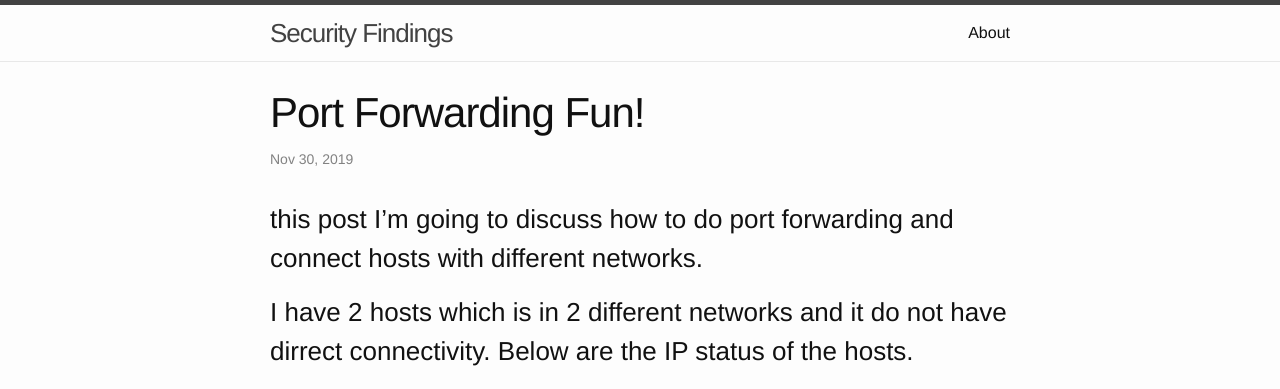
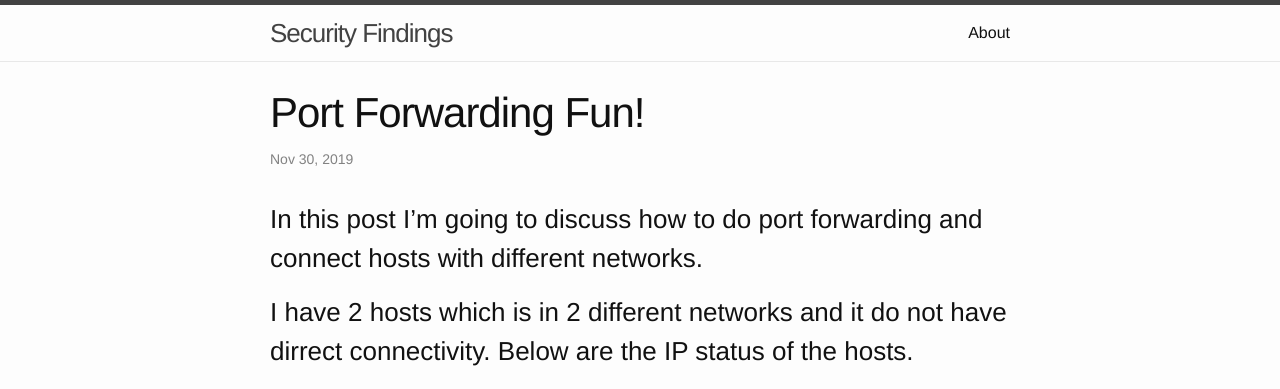
Before and after one commit to janithmalinga/janithmalinga.github.io, a Jekyll site: the page built from _posts/2019-11-30-Port-Forwarding-Fun.md, in a window 1280 px wide. Shown: the top 389 px of the page. Built offline with Jekyll 4.4.1, drawn with Linux system fonts in a browser that asks for light colours.

```diff
--- a/_posts/2019-11-30-Port-Forwarding-Fun.md
+++ b/_posts/2019-11-30-Port-Forwarding-Fun.md
@@ -5,7 +5,7 @@ date:   2019-11-30 09:19:24 +0530
 categories: General
 ---
 
-### this post I'm going to discuss how to do port forwarding and connect hosts with different networks.
+### In this post I'm going to discuss how to do port forwarding and connect hosts with different networks.
 
 ### I have 2 hosts which is in 2 different networks and it do not have dirrect connectivity. Below are the IP status of the hosts.
 
```
